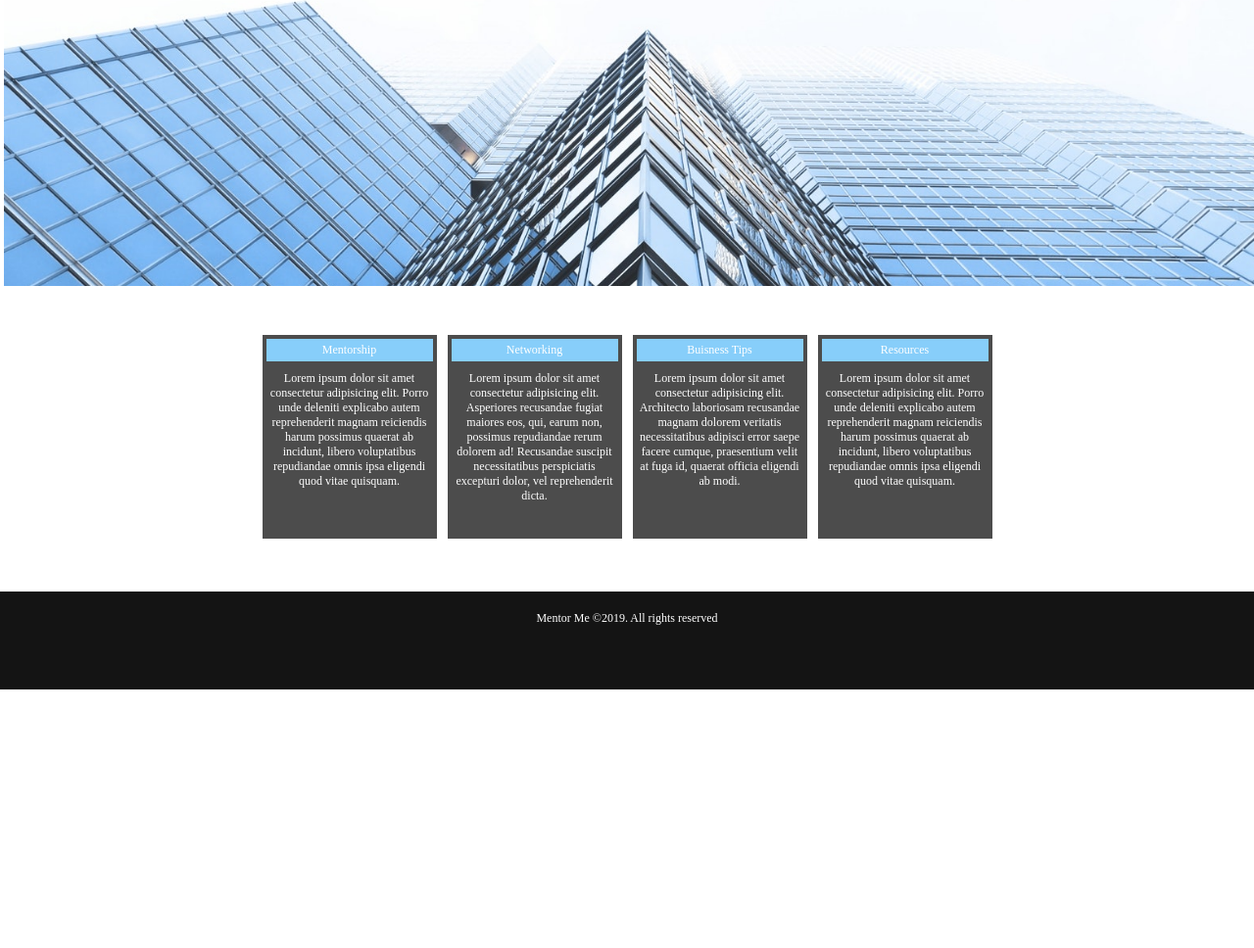
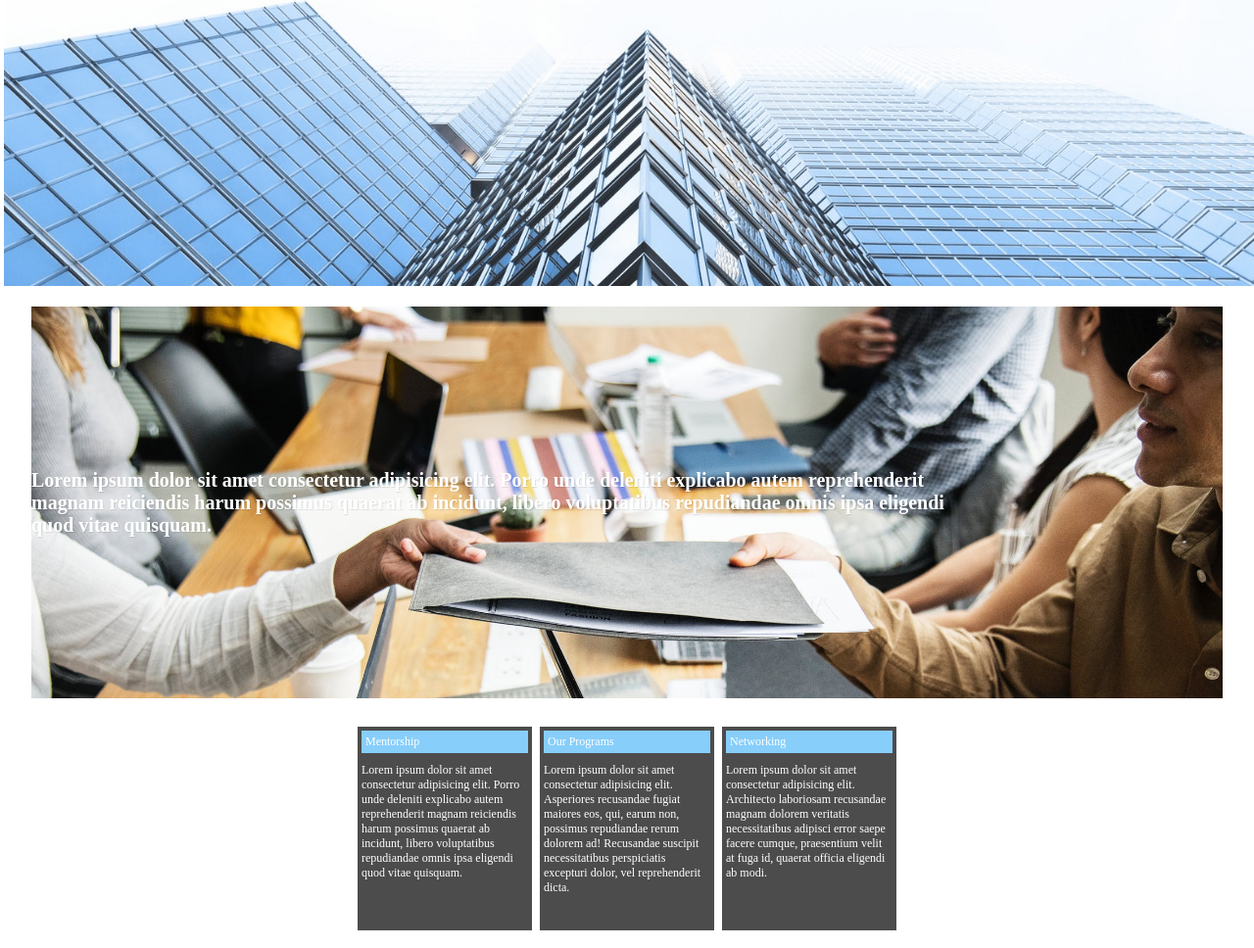
Before and after one commit to mentor-me-lambda-build-week-2/landing-page, a website: page public/index.html in a window 1280 px wide. Shown: the part 512-1480 px from the top of the page at 98% size. Before the commit the page ends 1216 px from the top, so only its background shows below. Drawn offline with Linux system fonts and the light colour scheme; a web font is replaced by a local one.

Commit message:
added more styling and adjustments to the page

```diff
--- a/public/css/index.css
+++ b/public/css/index.css
@@ -1,5 +1,5 @@
 body{
-       font-family: 'ZCOOL XiaoWei', serif;
+       font-family: 'Playfair Display', serif;
         font-size: 12px;
         margin: unset;
 }
@@ -34,11 +34,12 @@ nav{
 }
 
 .logo-text{
-
+ font-size: 50px;
 }
 
 .logo{
     width: 90px;
+
 
 
 }
@@ -47,8 +48,10 @@ nav{
     width: 100%;
     display: flex;
     justify-content: space-between;
-    margin-top: 25px;
+    padding: 5px;
     margin-bottom: 25px;
+    background: white;
+    box-shadow: 1px 1px 1px rgba(0,0,0,.1);
 }
 
 .header-container{
@@ -93,6 +96,31 @@ nav{
     display: flex;
     justify-content: center;
 
+}
+
+.info-wrapper{
+    display: flex;
+
+}
+
+
+.middle-top{
+    font-size: 20px;
+    width: 95%;
+    height: 50%;
+    display: flex;
+    align-items: center;
+    background-image: url(/images/network.jpeg);
+    background-size: cover;
+    margin-top: 25px;
+    margin-bottom: 25px;
+}
+
+.middle-text{
+    color: white;
+    font-weight: bold;
+    text-shadow: 1px 1px 1px rgba(0,0,0,.1);
+    width: 80%;
 }
 
 
@@ -149,6 +177,18 @@ nav{
 }
 
 
+.middle-container{
+    height: 100vh;
+    display: flex;
+    flex-direction: column;
+    align-items: center;
+
+
+}
+
+
+
+
 /* RESPONSIVE DESIGN */
 
 @media screen and (max-width:500px){
--- a/public/index.html
+++ b/public/index.html
@@ -33,6 +33,7 @@
           <img src="./images/mentorme.png" class="logo" />
           <div class="logo-text">Mentor Me</div>
           </div>
+
               <div class="button-container">
               <div class="menu-button" >Home</div>
               <div class="menu-button" >Team</div>
@@ -48,23 +49,33 @@
 
 
 
-<div id="content">
+<div class="middle-container">
 
+<div class="middle-top">
+
+  <div class="middle-text">Lorem ipsum dolor sit amet consectetur adipisicing elit.
+    Porro unde deleniti explicabo autem reprehenderit magnam reiciendis harum possimus quaerat ab incidunt,
+    libero voluptatibus repudiandae omnis ipsa eligendi quod vitae quisquam.
+  </div>
+  </div>
+
+<div class="info-wrapper">
         <div id="info" ><div id="info_header">Mentorship</div> Lorem ipsum dolor sit amet consectetur adipisicing elit.
          Porro unde deleniti explicabo autem reprehenderit magnam reiciendis harum possimus quaerat ab incidunt,
          libero voluptatibus repudiandae omnis ipsa eligendi quod vitae quisquam.</div>
 
-        <div id="info" ><div id="info_header">Networking</div> Lorem ipsum dolor sit amet consectetur adipisicing
+
+
+        <div id="info" ><div id="info_header">Our Programs</div> Lorem ipsum dolor sit amet consectetur adipisicing
         elit. Asperiores recusandae fugiat maiores eos, qui, earum non, possimus repudiandae rerum dolorem ad!
          Recusandae suscipit necessitatibus perspiciatis excepturi dolor, vel reprehenderit dicta.</div>
 
-        <div id="info" ><div id="info_header">Buisness Tips</div> Lorem ipsum dolor sit amet consectetur
+
+        <div id="info" ><div id="info_header">Networking</div> Lorem ipsum dolor sit amet consectetur
         adipisicing elit. Architecto laboriosam recusandae magnam dolorem veritatis necessitatibus adipisci error saepe
         facere cumque, praesentium velit at fuga id, quaerat officia eligendi ab modi.</div>
+        </div>
 
-        <div id="info" ><div id="info_header">Resources</div> Lorem ipsum dolor sit amet consectetur adipisicing elit.
-         Porro unde deleniti explicabo autem reprehenderit magnam reiciendis harum possimus quaerat ab incidunt,
-         libero voluptatibus repudiandae omnis ipsa eligendi quod vitae quisquam.</div>
 
 
   </div>
```
Also changed, not shown: public/js/index.js (line endings or trailing spaces).
